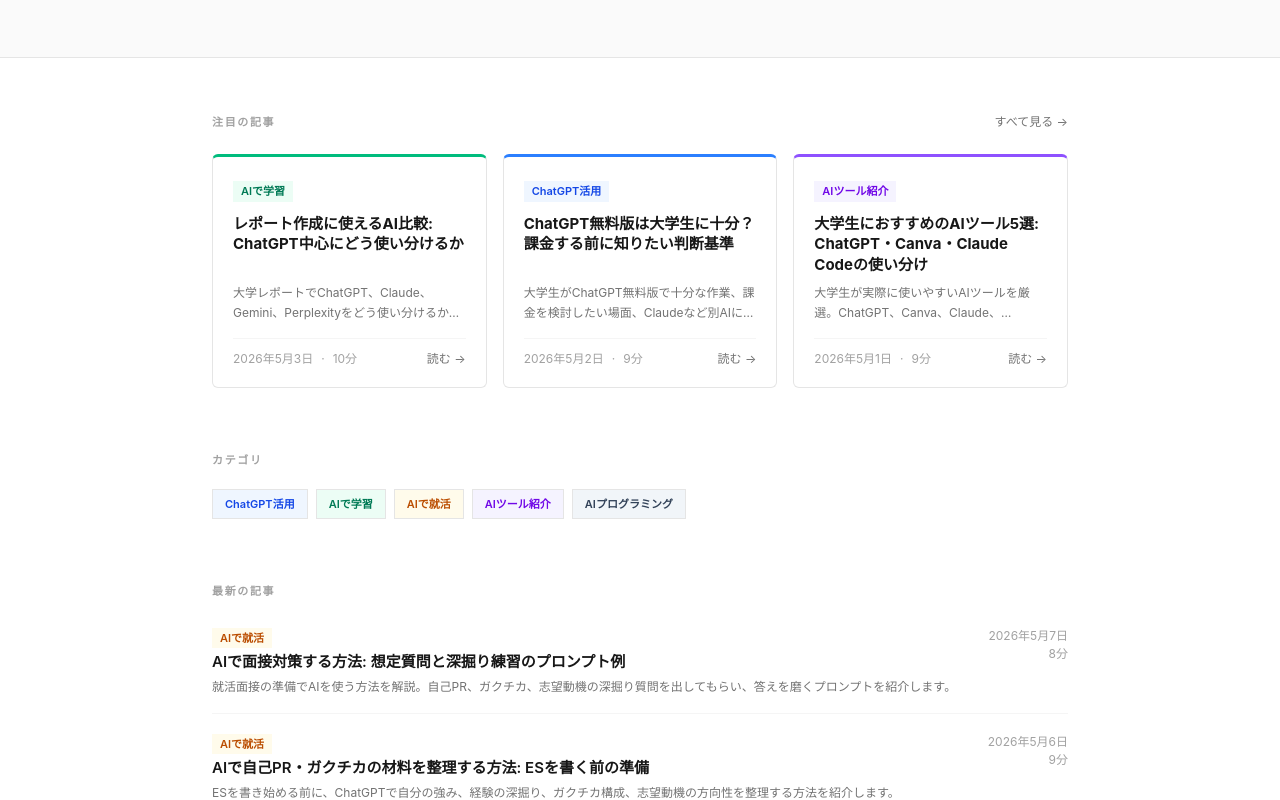
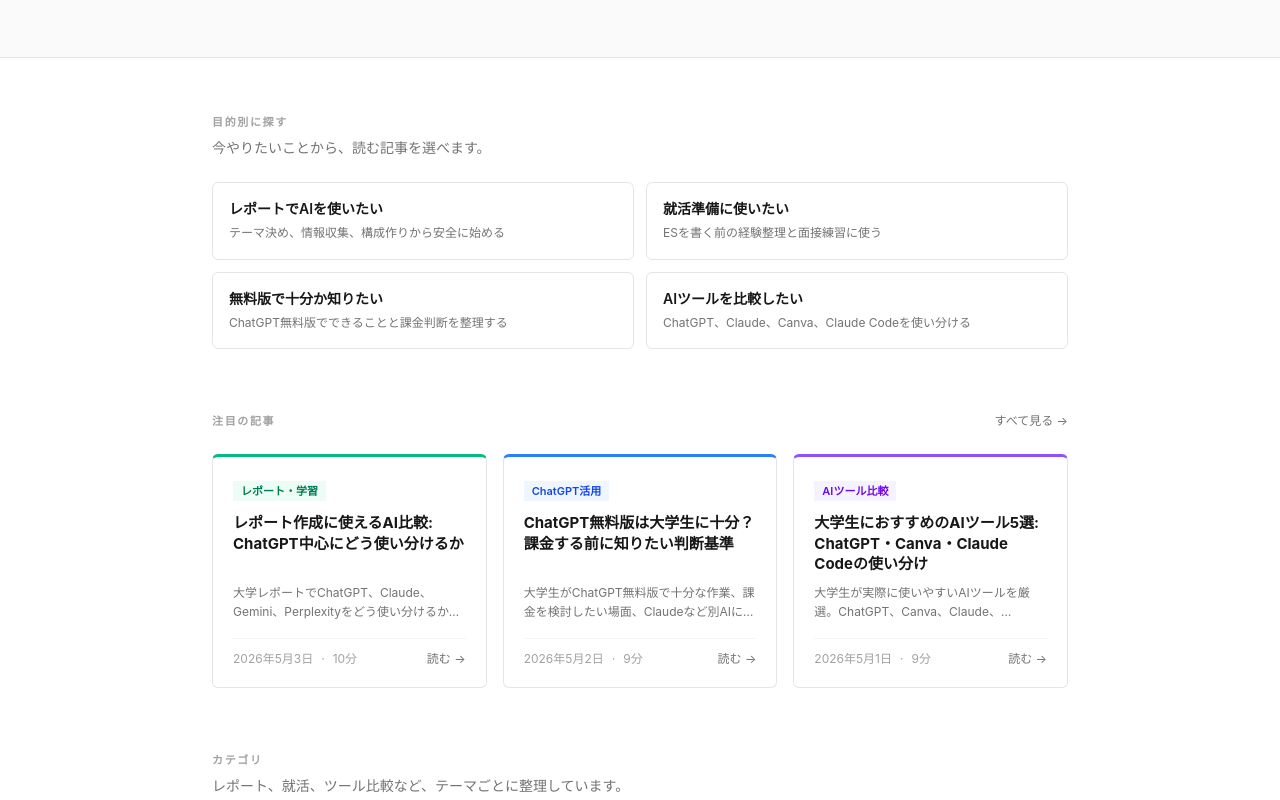
Before and after one commit to ryota-1008/gakuseiouenn.net, a Next.js app: page / in a window 1280 px wide. Shown: the part 560-1360 px from the top of the page. Built offline with nearby package versions, Linux system fonts and the light colour scheme; no server answers.

Commit message:
Improve article discovery paths

```diff
--- a/src/app/articles/page.tsx
+++ b/src/app/articles/page.tsx
@@ -1,5 +1,5 @@
 import type { Metadata } from "next";
-import { getAllArticles } from "@/lib/articles";
+import { getAllArticles, getArticlesBySlugs } from "@/lib/articles";
 import { categories } from "@/lib/categories";
 import ArticleCard from "@/components/ArticleCard";
 import Link from "next/link";
@@ -12,13 +12,75 @@ export const metadata: Metadata = {
 
 export default function ArticlesPage() {
   const articles = getAllArticles();
+  const starterArticles = getArticlesBySlugs([
+    "chatgpt-free-plan-students",
+    "ai-report-research-workflow",
+    "best-ai-tools-for-students",
+  ]);
+  const purposeLinks = [
+    {
+      label: "レポートで使う",
+      href: "/articles/ai-report-research-workflow",
+      desc: "論点、キーワード、参考文献探しから始める",
+    },
+    {
+      label: "ESを書く前に整理する",
+      href: "/articles/ai-job-hunting-es",
+      desc: "経験、強み、ガクチカをAIと一緒に深掘りする",
+    },
+    {
+      label: "面接対策をする",
+      href: "/articles/ai-interview-practice",
+      desc: "想定質問と深掘り質問で準備不足を見つける",
+    },
+    {
+      label: "課金するか考える",
+      href: "/articles/chatgpt-free-plan-students",
+      desc: "無料版で十分な作業と、有料版を検討する場面を知る",
+    },
+  ];
 
   return (
     <div className="max-w-4xl mx-auto px-5 py-10">
       <div className="mb-8">
         <h1 className="text-xl font-bold text-neutral-900 mb-1">記事一覧</h1>
-        <p className="text-sm text-neutral-500">{articles.length}件の記事</p>
+        <p className="text-sm text-neutral-500">
+          まず読む記事、目的別の記事、すべての記事をまとめています。
+        </p>
       </div>
+
+      <section className="mb-10">
+        <h2 className="text-[11px] font-semibold text-neutral-400 uppercase tracking-[0.15em] mb-5">
+          まず読むなら
+        </h2>
+        <div className="grid grid-cols-1 sm:grid-cols-3 gap-4">
+          {starterArticles.map((article) => (
+            <ArticleCard key={article.slug} article={article} featured />
+          ))}
+        </div>
+      </section>
+
+      <section className="mb-10">
+        <h2 className="text-[11px] font-semibold text-neutral-400 uppercase tracking-[0.15em] mb-5">
+          目的別に探す
+        </h2>
+        <div className="grid gap-3 sm:grid-cols-2">
+          {purposeLinks.map((item) => (
+            <Link
+              key={item.href}
+              href={item.href}
+              className="group rounded-[6px] border border-neutral-200 p-4 hover:border-blue-200 hover:bg-blue-50/40 transition-colors"
+            >
+              <p className="text-sm font-semibold text-neutral-900 group-hover:text-blue-700 transition-colors">
+                {item.label}
+              </p>
+              <p className="mt-1 text-xs text-neutral-500 leading-relaxed">
+                {item.desc}
+              </p>
+            </Link>
+          ))}
+        </div>
+      </section>
 
       <div className="flex flex-wrap gap-2 mb-8 pb-8 border-b border-neutral-200">
         {categories.map((cat) => (
@@ -32,6 +94,10 @@ export default function ArticlesPage() {
         ))}
       </div>
 
+      <h2 className="text-[11px] font-semibold text-neutral-400 uppercase tracking-[0.15em] mb-2">
+        すべての記事
+      </h2>
+      <p className="text-xs text-neutral-500 mb-3">{articles.length}件の記事</p>
       <div className="divide-y divide-neutral-100">
         {articles.map((article) => (
           <ArticleCard key={article.slug} article={article} />
--- a/src/app/categories/[slug]/page.tsx
+++ b/src/app/categories/[slug]/page.tsx
@@ -50,11 +50,27 @@ export default async function CategoryPage({ params }: Props) {
       </div>
 
       {articles.length > 0 ? (
-        <div className="divide-y divide-neutral-100">
-          {articles.map((article) => (
-            <ArticleCard key={article.slug} article={article} />
-          ))}
-        </div>
+        <>
+          <section className="mb-10">
+            <h2 className="text-[11px] font-semibold text-neutral-400 uppercase tracking-[0.15em] mb-5">
+              このカテゴリでまず読むなら
+            </h2>
+            <ArticleCard article={articles[0]} featured />
+          </section>
+
+          {articles.length > 1 && (
+            <section>
+              <h2 className="text-[11px] font-semibold text-neutral-400 uppercase tracking-[0.15em] mb-2">
+                関連する記事
+              </h2>
+              <div className="divide-y divide-neutral-100">
+                {articles.slice(1).map((article) => (
+                  <ArticleCard key={article.slug} article={article} />
+                ))}
+              </div>
+            </section>
+          )}
+        </>
       ) : (
         <div className="py-16 text-center">
           <p className="text-sm text-neutral-500 mb-1">
--- a/src/app/categories/page.tsx
+++ b/src/app/categories/page.tsx
@@ -6,7 +6,7 @@ import { getArticlesByCategory } from "@/lib/articles";
 export const metadata: Metadata = {
   title: "カテゴリ一覧",
   description:
-    "ChatGPT活用、AIで学習、AIで就活、AIツール紹介、AIプログラミングの記事カテゴリ一覧です。",
+    "ChatGPT活用、レポート・学習、就活・ES対策、AIツール比較、開発・コードAIの記事カテゴリ一覧です。",
 };
 
 export default function CategoriesPage() {
@@ -14,18 +14,21 @@ export default function CategoriesPage() {
     <div className="max-w-4xl mx-auto px-5 py-10">
       <div className="mb-8">
         <h1 className="text-xl font-bold text-neutral-900 mb-1">カテゴリ</h1>
-        <p className="text-sm text-neutral-500">テーマから記事を探す</p>
+        <p className="text-sm text-neutral-500">
+          レポート、就活、ツール比較など、今の目的に近いテーマから探せます。
+        </p>
       </div>
 
-      <div className="divide-y divide-neutral-200">
+      <div className="grid gap-3 sm:grid-cols-2">
         {categories.map((cat) => {
           const arts = getArticlesByCategory(cat.slug);
           return (
             <Link
               key={cat.slug}
               href={`/categories/${cat.slug}`}
-              className="flex items-start justify-between gap-4 py-5 group"
+              className="rounded-[6px] border border-neutral-200 p-5 group hover:border-neutral-300 hover:bg-neutral-50 transition-colors"
             >
+              <div className="flex items-start justify-between gap-4">
                 <div>
                   <span className={`inline-block text-[11px] font-semibold px-2 py-0.5 mb-2 ${cat.color}`}>
                     {cat.name}
@@ -38,6 +41,12 @@ export default function CategoriesPage() {
                   <span className="text-sm font-semibold text-neutral-900">{arts.length}</span>
                   <span className="text-xs text-neutral-400 ml-0.5">件</span>
                 </div>
+              </div>
+              {arts.length > 0 && (
+                <p className="mt-4 pt-4 border-t border-neutral-100 text-xs text-neutral-400 group-hover:text-neutral-600 transition-colors">
+                  最新: {arts[0].title}
+                </p>
+              )}
             </Link>
           );
         })}
--- a/src/app/page.tsx
+++ b/src/app/page.tsx
@@ -6,6 +6,28 @@ import ArticleCard from "@/components/ArticleCard";
 export default function Home() {
   const featured = getFeaturedArticles();
   const latest = getAllArticles().slice(0, 5);
+  const purposeLinks = [
+    {
+      label: "レポートでAIを使いたい",
+      desc: "テーマ決め、情報収集、構成作りから安全に始める",
+      href: "/articles/ai-report-research-workflow",
+    },
+    {
+      label: "就活準備に使いたい",
+      desc: "ESを書く前の経験整理と面接練習に使う",
+      href: "/articles/ai-job-hunting-es",
+    },
+    {
+      label: "無料版で十分か知りたい",
+      desc: "ChatGPT無料版でできることと課金判断を整理する",
+      href: "/articles/chatgpt-free-plan-students",
+    },
+    {
+      label: "AIツールを比較したい",
+      desc: "ChatGPT、Claude、Canva、Claude Codeを使い分ける",
+      href: "/articles/best-ai-tools-for-students",
+    },
+  ];
 
   return (
     <>
@@ -50,6 +72,33 @@ export default function Home() {
 
       <div className="max-w-4xl mx-auto px-5 py-14 space-y-16">
         <section>
+          <div className="mb-6">
+            <h2 className="text-[11px] font-semibold text-neutral-400 uppercase tracking-[0.15em] mb-2">
+              目的別に探す
+            </h2>
+            <p className="text-sm text-neutral-500">
+              今やりたいことから、読む記事を選べます。
+            </p>
+          </div>
+          <div className="grid gap-3 sm:grid-cols-2">
+            {purposeLinks.map((item) => (
+              <Link
+                key={item.href}
+                href={item.href}
+                className="group rounded-[6px] border border-neutral-200 bg-white p-4 hover:border-blue-200 hover:bg-blue-50/40 transition-colors"
+              >
+                <p className="text-sm font-semibold text-neutral-900 group-hover:text-blue-700 transition-colors">
+                  {item.label}
+                </p>
+                <p className="mt-1 text-xs text-neutral-500 leading-relaxed">
+                  {item.desc}
+                </p>
+              </Link>
+            ))}
+          </div>
+        </section>
+
+        <section>
           <div className="flex items-baseline justify-between mb-6">
             <h2 className="text-[11px] font-semibold text-neutral-400 uppercase tracking-[0.15em]">
               注目の記事
@@ -66,9 +115,14 @@ export default function Home() {
         </section>
 
         <section>
-          <h2 className="text-[11px] font-semibold text-neutral-400 uppercase tracking-[0.15em] mb-5">
-            カテゴリ
-          </h2>
+          <div className="mb-5">
+            <h2 className="text-[11px] font-semibold text-neutral-400 uppercase tracking-[0.15em] mb-2">
+              カテゴリ
+            </h2>
+            <p className="text-sm text-neutral-500">
+              レポート、就活、ツール比較など、テーマごとに整理しています。
+            </p>
+          </div>
           <div className="flex flex-wrap gap-2">
             {categories.map((cat) => (
               <Link
--- a/src/lib/categories.ts
+++ b/src/lib/categories.ts
@@ -4,31 +4,31 @@ export const categories: Category[] = [
   {
     slug: "chatgpt",
     name: "ChatGPT活用",
-    description: "レポート、要約、翻訳、就活準備など、大学生活で使えるChatGPTの実践ノウハウ。",
+    description: "無料版でできること、レポートやメール、相談での使い方を大学生目線で整理。",
     color: "bg-blue-50 text-blue-700",
   },
   {
     slug: "study",
-    name: "AIで学習",
-    description: "授業、試験、ゼミ、卒論でAIを安全に使い、学びの質を上げる方法。",
+    name: "レポート・学習",
+    description: "テーマ決め、情報収集、構成作りなど、課題でAIを安全に使う方法。",
     color: "bg-emerald-50 text-emerald-700",
   },
   {
     slug: "career",
-    name: "AIで就活",
-    description: "自己分析、ES、面接対策、企業研究にAIを活用するための具体例。",
+    name: "就活・ES対策",
+    description: "自己分析、ガクチカ、志望動機、面接練習にAIを活用するための具体例。",
     color: "bg-amber-50 text-amber-700",
   },
   {
     slug: "tools",
-    name: "AIツール紹介",
-    description: "学生向けに使いやすいAIツールを、用途・無料枠・注意点つきで比較。",
+    name: "AIツール比較",
+    description: "ChatGPT、Claude、Canvaなどを、用途・無料枠・課金判断つきで比較。",
     color: "bg-violet-50 text-violet-700",
   },
   {
     slug: "programming",
-    name: "AIプログラミング",
-    description: "GitHub CopilotやCursorなどを使った学習・課題制作・コード理解の進め方。",
+    name: "開発・コードAI",
+    description: "Claude CodeやCursorなど、コードを書く作業を効率化するAIの使い方。",
     color: "bg-slate-100 text-slate-700",
   },
 ];
```
Lines whose indentation alone changed are shown as unchanged.
